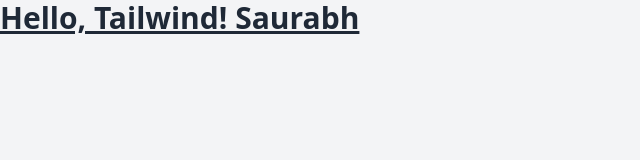
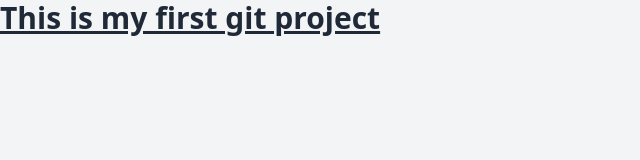
Before and after one commit to srvrwt/tailwind, a plain HTML site: page index.html in a window 1280 px wide. Shown: the whole page, without its empty margins (0-640 px from the left). Drawn offline with nearby package versions, Linux system fonts and the light colour scheme.

Commit message:
This is my first project

```diff
--- a/index.html
+++ b/index.html
@@ -9,7 +9,7 @@
 </head>
 
 <body class="bg-gray-100 text-gray-800">
-    <h1 class="text-3xl font-bold underline">Hello, Tailwind! Saurabh</h1>
+    <h1 class="text-3xl font-bold underline">This is my first git project</h1>
 </body>
 
 </html>
```
